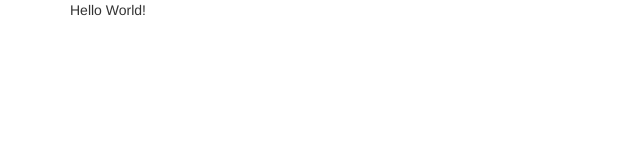
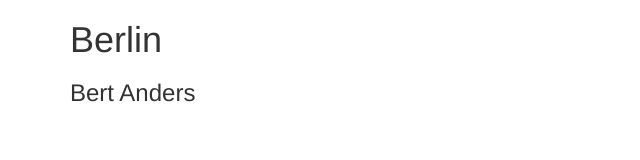
Before and after one commit to KyleJayMaxwell/reddit-angular-clone, a website: page src/index.html in a window 1280 px wide. Shown: the whole page, without its empty margins (0-640 px from the left). Drawn offline with nearby package versions, Linux system fonts and the light colour scheme.

Commit message:
inserted test data

```diff
--- a/src/index.html
+++ b/src/index.html
@@ -2,17 +2,23 @@
 <html lang="en" ng-app='myApp'>
   <head>
     <meta charset="utf-8">
-    <title>Untitled</title>
+    <title>Reddit Clone</title>
 
     <link rel="stylesheet" type="text/css" href="https://maxcdn.bootstrapcdn.com/bootstrap/3.3.5/css/bootstrap.min.css">
+    <link rel="stylesheet" type="text/css" href="css/main.css">
 
-    <link rel="stylesheet" type="text/css" href="css/main.css">
   </head>
   <body>
-    <!-- sample angular code -->
+
+
     <div class="container">
       <div ng-controller="myController">
-        <p>{{ greeting }}</p>
+        <div ng-repeat="post in posts">
+          <h1>{{ post.title }}</h1>
+          <h3>{{ post.author }}</h3>
+        </div>
+
+        <!-- controller end -->
       </div>
     </div>
 
--- a/src/js/app.js
+++ b/src/js/app.js
@@ -1,7 +1,14 @@
-// sample angular code
 
 var app = angular.module('myApp', []);
 
 app.controller('myController', ['$scope', function($scope) {
   $scope.greeting = "Hello World!";
+
+  $scope.posts = [
+    {
+      title: 'Berlin',
+      author: 'Bert Anders',
+    }
+  ];
+
 }]);
```
